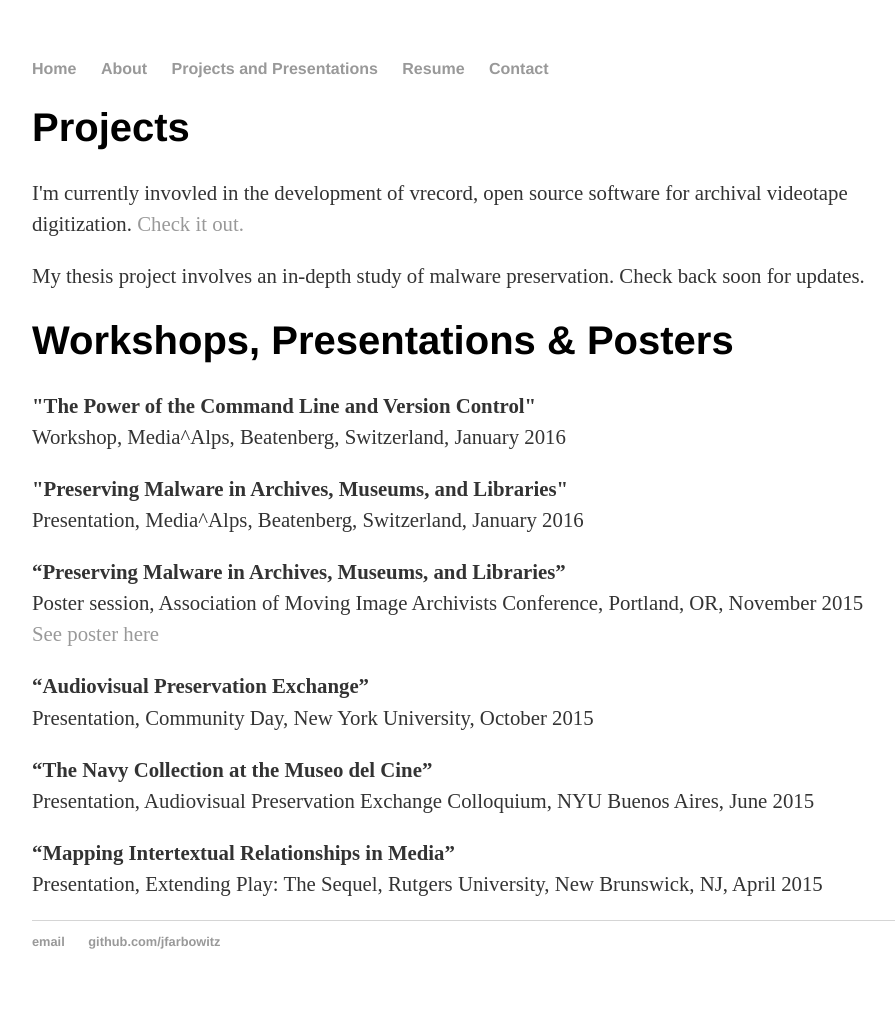
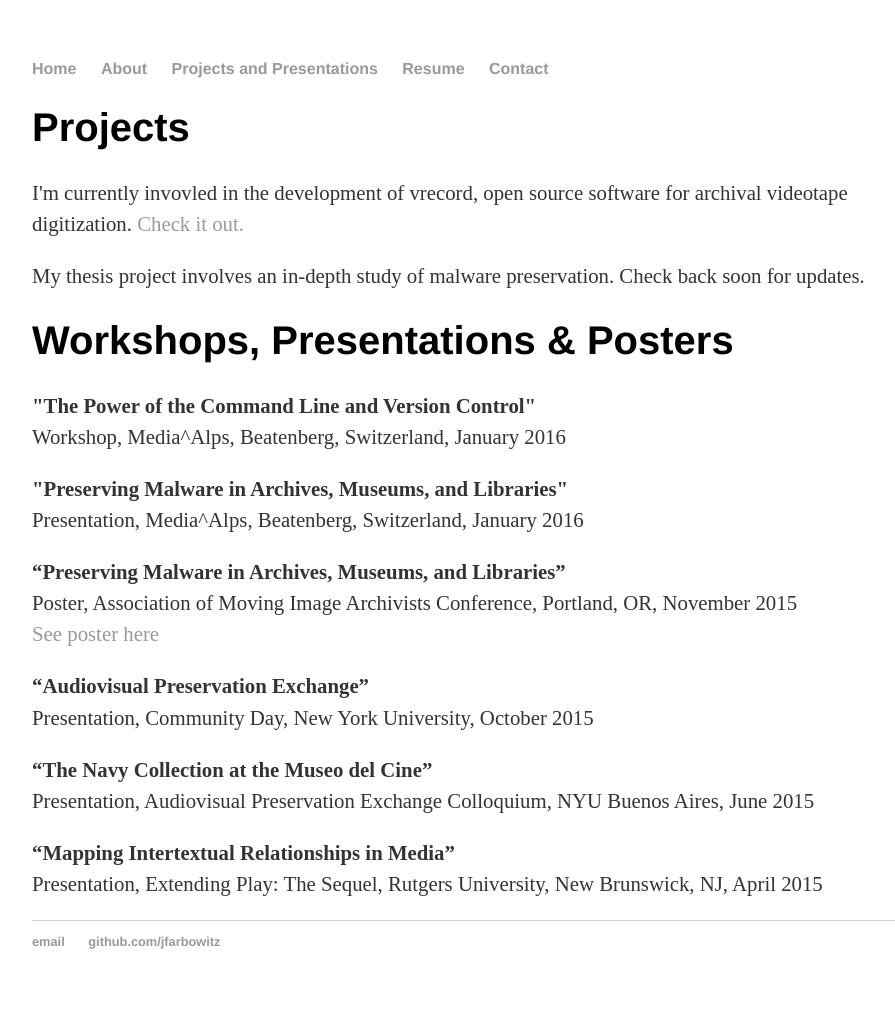
Before and after one commit to jfarbowitz/jfarbowitz.github.io, a Jekyll site: the page built from projects/index.html, in a window 1280 px wide. Shown: the whole page, without its empty margins (160-1055 px from the left). Built offline with Jekyll 4.4.1, drawn with Linux system fonts in a browser that asks for light colours.

Commit message:
Update index.html

```diff
--- a/projects/index.html
+++ b/projects/index.html
@@ -16,8 +16,8 @@
 	  <p><strong>"Preserving Malware in Archives, Museums, and Libraries"</strong><br>
 	  Presentation, Media^Alps, Beatenberg, Switzerland, January 2016</p>
 	  <p><strong>“Preserving Malware in Archives, Museums, and Libraries”</strong><br>
-	  Poster session, Association of Moving Image Archivists Conference, Portland, OR, November 2015<br>
-	  <a href="jfarbowitz/github.io/images/poster_final.pdf" target=new >See poster here</a></p>
+	  Poster, Association of Moving Image Archivists Conference, Portland, OR, November 2015<br>
+	  <a href="images/poster_final.pdf" target=new >See poster here</a></p>
 <p><strong>“Audiovisual Preservation Exchange”</strong><br>
 Presentation, Community Day, New York University, October 2015</p>
 <p><strong>“The Navy Collection at the Museo del Cine”</strong><br>
```
